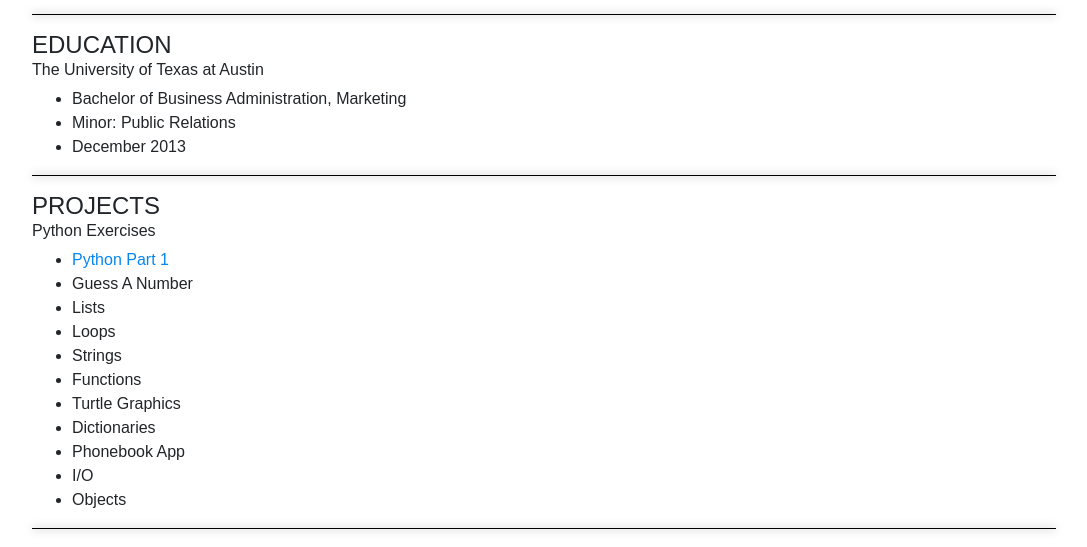
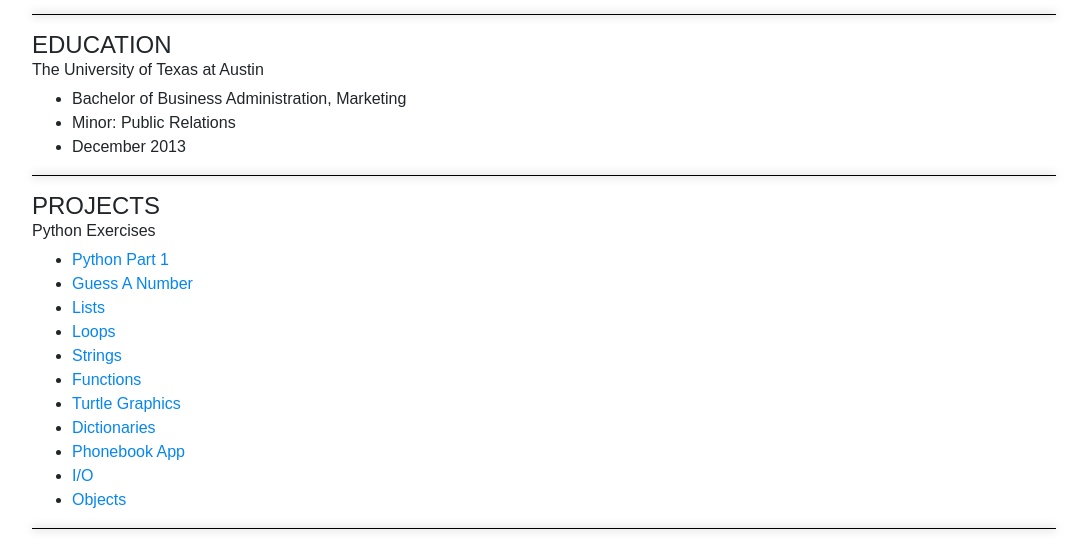
Before and after one commit to kristenbaldwin/kristenbaldwin.github.io, a plain HTML site: page index.html in a window 1280 px wide. Shown: the part 233-780 px from the top of the page, without its empty margins (96-1183 px from the left). Drawn offline with nearby package versions, Linux system fonts and the light colour scheme.

Commit message:
Added project links

```diff
--- a/index.html
+++ b/index.html
@@ -11,7 +11,7 @@
 <body>
     <h1>KRISTEN BALDWIN</h1>
     <div id="header">
-      <img class="headshot" src="Resume/Images/headshot.jpg" alt="Kristen Baldwin">
+      <img class="headshot" src="resume/images/headshot.jpg" alt="Kristen Baldwin">
       <p class="contact-info">
           E: <a href="mailto:kristen.baldwin22@gmail.com">kristen.baldwin22@gmail.com</a>
           <br />P: <a href="tel:3097068268">309-706-8268</a>
@@ -29,24 +29,24 @@
     <h4>PROJECTS</h4>
     <p class="close-line-spacing">Python Exercises</p>
     <ul>
-      <li><a href="http://krbaldwin.com/Resume/Projects/python-part1-exercises.html" target="_blank">Python Part 1</a></li>
-      <li>Guess A Number</li>
-      <li>Lists</li>
-      <li>Loops</li>
-      <li>Strings</li>
-      <li>Functions</li>
-      <li>Turtle Graphics</li>
-      <li>Dictionaries</li>
-      <li>Phonebook App</li>
-      <li>I/O</li>
-      <li>Objects</li>
+      <li><a href="http://krbaldwin.com/resume/projects/python-part1-exercises.html" target="_blank">Python Part 1</a></li>
+      <li><a href="http://krbaldwin.com/resume/projects/guess-a-number.html" target="_blank">Guess A Number</a></li>
+      <li><a href="http://krbaldwin.com/resume/projects/lists.html" target="_blank">Lists</a></li>
+      <li><a href="http://krbaldwin.com/resume/projects/loops.html" target="_blank">Loops</a></li>
+      <li><a href="http://krbaldwin.com/resume/projects/strings.html" target="_blank">Strings</a></li>
+      <li><a href="http://krbaldwin.com/resume/projects/functions.html" target="_blank">Functions</a></li>
+      <li><a href="http://krbaldwin.com/resume/projects/turtle-graphics.html" target="_blank">Turtle Graphics</a></li>
+      <li><a href="http://krbaldwin.com/resume/projects/dictionaries.html" target="_blank">Dictionaries</a></li>
+      <li><a href="http://krbaldwin.com/resume/projects/phonebook-app.html" target="_blank">Phonebook App</a></li>
+      <li><a href="http://krbaldwin.com/resume/projects/file-io.html" target="_blank">I/O</a></li>
+      <li><a href="http://krbaldwin.com/resume/projects/objects.html" target="_blank">Objects</a></li>
     </ul>
     <hr />
     <div class="footer">
       <table style="width:100px; margin: auto;">
         <tr>
-          <td align="center"><a href="https://www.linkedin.com/in/kbwin/" target="_blank"><img src="Resume/Images/linkedin-logo.png" alt="LinkedIn page" width="40" height="40"></a></td>
-          <td align="center"><a href="https://github.com/kristenbaldwin" target="_blank"><img src="Resume/Images/GitHub-logo.png" alt="Github page" width="40" height="40"></a></td>
+          <td align="center"><a href="https://www.linkedin.com/in/kbwin/" target="_blank"><img src="resume/images/linkedin-logo.png" alt="LinkedIn page" width="40" height="40"></a></td>
+          <td align="center"><a href="https://github.com/kristenbaldwin" target="_blank"><img src="resume/images/GitHub-logo.png" alt="Github page" width="40" height="40"></a></td>
         </tr>
       </table>
     </div>
```
